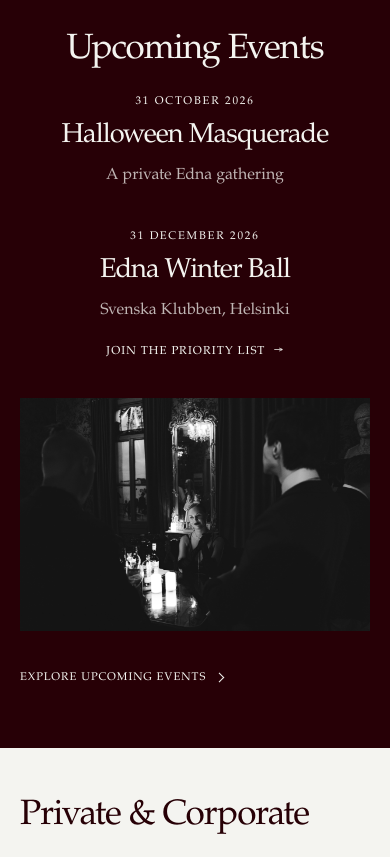
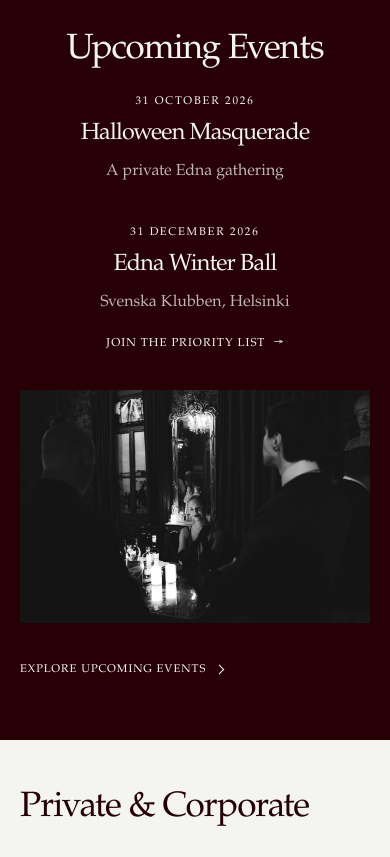
Before and after one commit to Ednasocialclub/ednasocialclub, a Next.js app: page /en in a window 390 px wide. Shown: the part 3380-4237 px from the top of the page. Built offline with nearby package versions, Linux system fonts and the light colour scheme.

Commit message:
Refine mobile events title hierarchy

```diff
--- a/app/globals.css
+++ b/app/globals.css
@@ -2402,7 +2402,7 @@ a.event-entry__cta:hover .event-entry__arrow {
   }
 
   .overview-events .events-list--compact .event-entry h2 {
-    font-size: clamp(1.65rem, 7vw, 2rem);
+    font-size: clamp(1.4rem, 6vw, 1.7rem);
   }
 
   .overview-events .events-list--compact .event-entry__cta {
```
